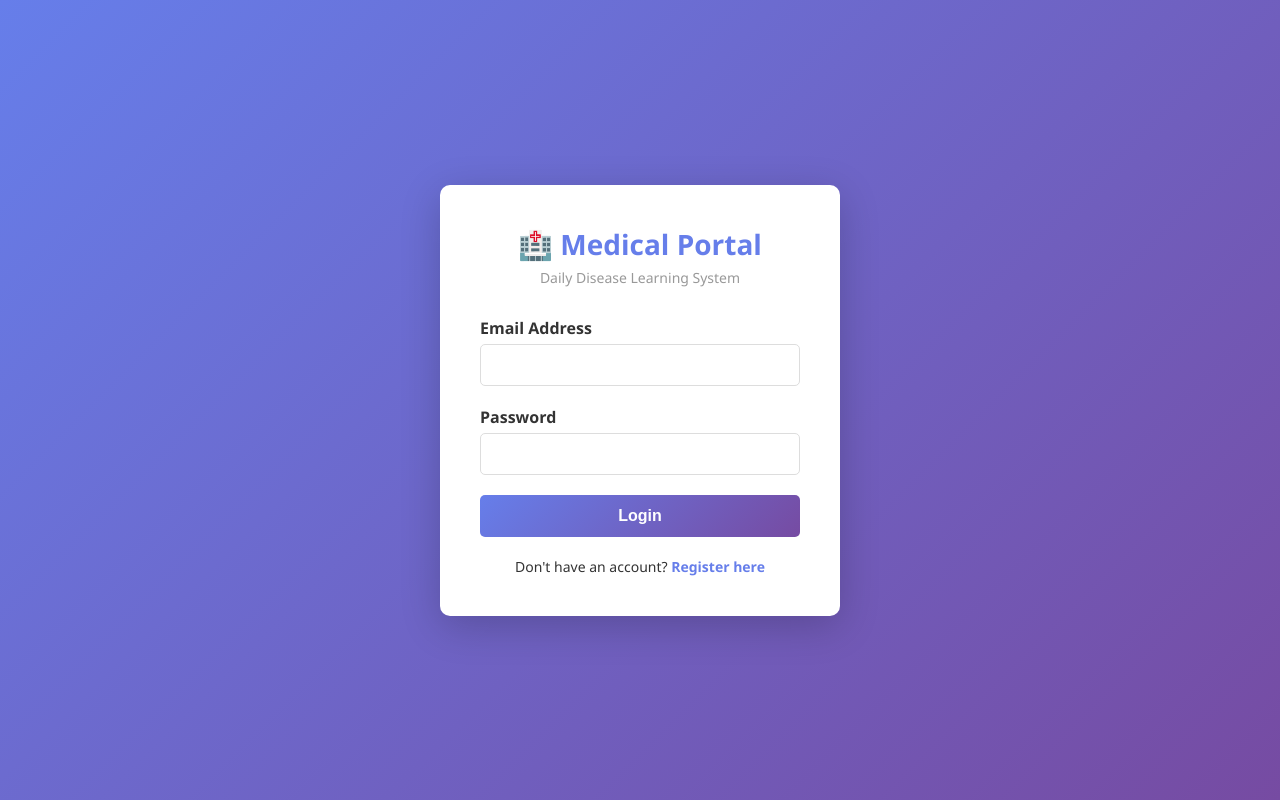
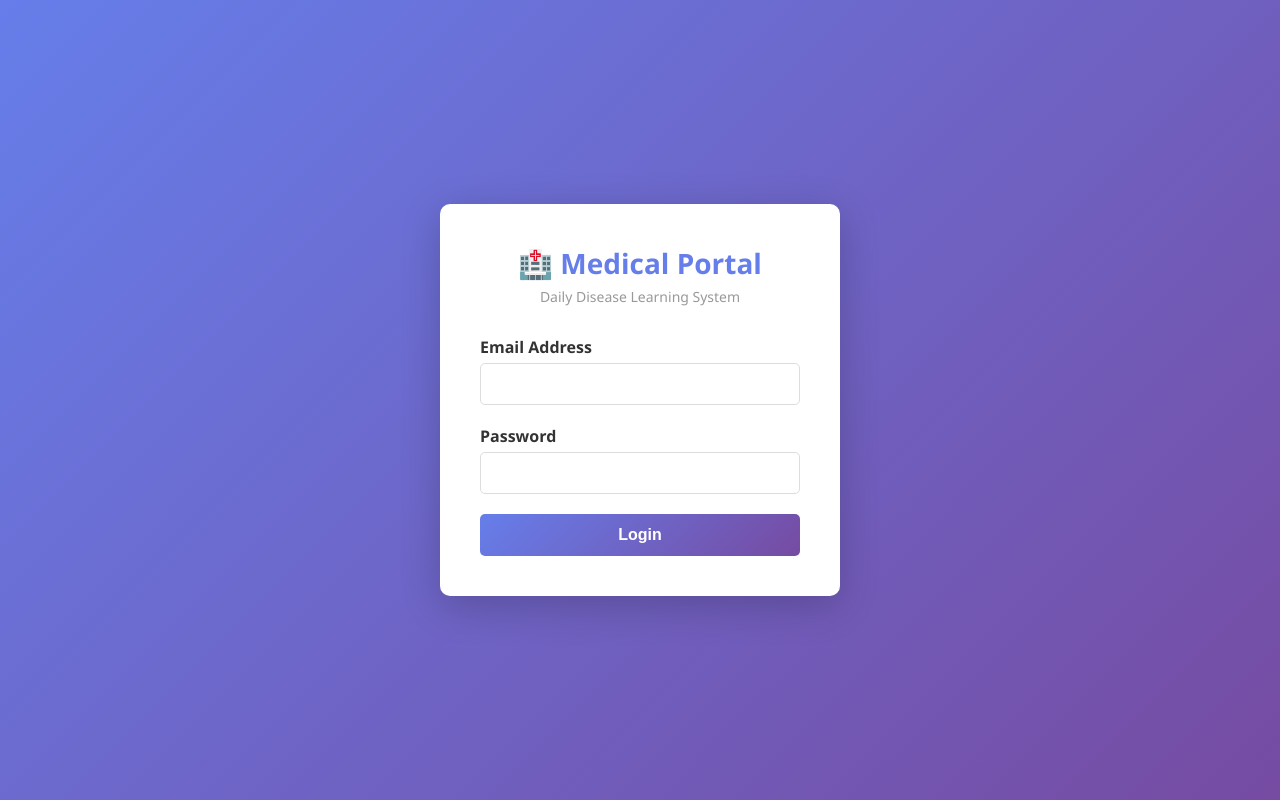
Before and after one commit to globsofttech/GreatDoctor, a Flask app: template templates/login.html in a window 1280 px wide. Run offline with Flask 3, Linux system fonts and the light colour scheme; the template is opened without the code that fills it, so the values that code supplies are empty.

Commit message:
Update login.html

```diff
--- a/templates/login.html
+++ b/templates/login.html
@@ -120,9 +120,7 @@
             <button type="submit" class="btn">Login</button>
         </form>
 
-        <div class="link">
-            Don't have an account? <a href="/register">Register here</a>
-        </div>
+
     </div>
 </body>
 </html>
```
